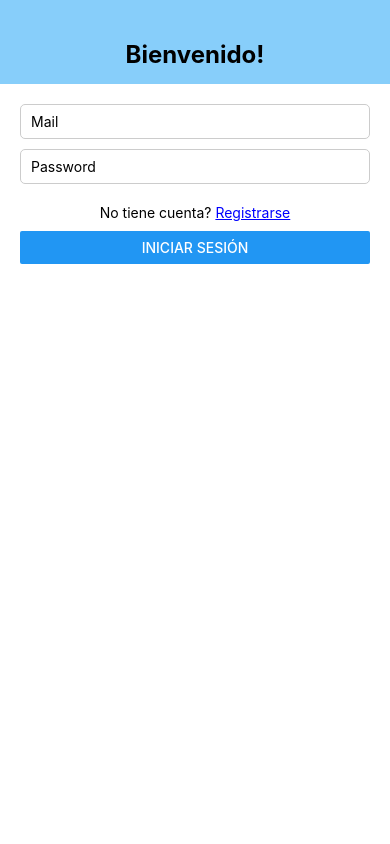
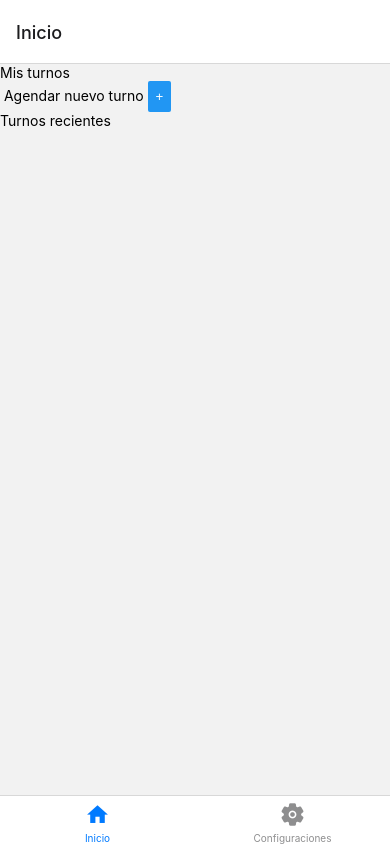
Before and after one commit to mateoBlencio/turneroPeluqueriaFront, a React Native app: screen /Inicio in a window 390 px wide. Both pictures are taken after a click on the button "INICIAR SESIÓN". Built offline with nearby package versions, Linux system fonts and the light colour scheme.

Commit message:
agregue pantallas home y setting, hice boceto de idea

```diff
--- a/App.js
+++ b/App.js
@@ -1,80 +1,7 @@
-import React, { useEffect, useState } from "react";
-import { StatusBar } from "expo-status-bar";
-import {
-  SafeAreaView,
-  View,
-  FlatList,
-  StyleSheet,
-  Text,
-  ScrollView,
-  TextInput,
-  Button,
-  TextBase,
-} from "react-native";
+import Login from "./auth/Login";
 
 export default function App() {
-  const [data, setData] = useState([]);
-  const [mail, setMail] = useState("");
-  const [password, setPassword] = useState("");
-
-  /*
-  useEffect(() => {
-    fetch("http://192.168.1.105:8080/roles")
-      .then((response) => response.json())
-      .then((json) => setData(json))
-      .catch((error) => console.error("Error fetching data:", error));
-  }, []);
-  */
-
-  const handleLogin = (email, pass) => {
-    alert(`Iniciando sesión con email: ${email} y contraseña: ${pass}`);
-  };
-
   return (
-    <SafeAreaView style={styles.container}>
-      <View style={styles.header}>
-        <Text style={styles.headerText}>Bienvenido!</Text>
-      </View>
-
-      <View style={styles.inputContainer}>
-        <TextInput style={styles.input} placeholder="Mail" value={mail} onChangeText={(text) => setMail(text)}/>
-        <TextInput style={styles.input} placeholder="Password" secureTextEntry={true} value={password} onChangeText={(text) => setPassword(text)}/>
-        <Text style={styles.textButtoms}>No tiene cuenta? <Text style={{textDecorationLine: 'underline',color: 'blue'}}>
-          Registrarse</Text></Text>
-        <Button title="Iniciar Sesión" onPress={() => handleLogin(mail, password)} />
-      </View>
-    </SafeAreaView>
+    <Login />
   );
 }
-
-const styles = StyleSheet.create({
-  container: {
-    flex: 1,
-    backgroundColor: "#fff",
-  },
-  header: {
-    backgroundColor: "#87CEFA",
-    paddingTop: 40,
-    paddingBottom: 15,
-    alignItems: "center",
-  },
-  headerText: {
-    fontSize: 24,
-    fontWeight: "bold",
-  },
-  inputContainer: {
-    padding: 20,
-  },
-  input: {
-    marginBottom: 10,
-    paddingHorizontal: 10,
-    paddingVertical: 8,
-    borderWidth: 1,
-    borderColor: "#ccc",
-    borderRadius: 5,
-  },
-  textButtoms: {
-    padding: 10,
-    textAlign: "center"
-  }
-});
--- /dev/null
+++ b/Navigation.js
@@ -0,0 +1,49 @@
+import React from "react";
+import { createBottomTabNavigator } from "@react-navigation/bottom-tabs";
+import { NavigationContainer } from "@react-navigation/native";
+
+// screens
+import HomeScreen from "./screens/HomeScreen";
+import Settings from "./screens/Settings";
+
+import MaterialCommunityIcons from 'react-native-vector-icons/MaterialCommunityIcons'
+import { Ionicons } from '@expo/vector-icons';
+
+
+const Tab = createBottomTabNavigator();
+
+function MyTabs () {
+    return (
+        <Tab.Navigator
+            initialRouteName="Inicio"
+        >
+            <Tab.Screen
+                name="Inicio"
+                component={HomeScreen}
+                options={{
+                    tabBarIcon: ({ color, size }) => (
+                        <MaterialCommunityIcons name="home" color={color} size={size} />
+                    )
+                }}
+            />
+            <Tab.Screen
+                name="Configuraciones"
+                component={Settings}
+                options={{
+                    tabBarIcon: ({ color, size }) => (
+                        <Ionicons name="settings" size={size} color={color} />
+                    )
+                }}
+            />
+        </Tab.Navigator>
+    )
+}
+
+
+export default function Navigator(){
+    return(
+        <NavigationContainer>
+            <MyTabs />
+        </NavigationContainer>
+    );
+}
--- /dev/null
+++ b/auth/Login.js
@@ -0,0 +1,89 @@
+import React, { useEffect, useState } from "react";
+import { StatusBar } from "expo-status-bar";
+import { useNavigation } from "@react-navigation/native";
+import {
+  SafeAreaView,
+  View,
+  StyleSheet,
+  Text,
+  TextInput,
+  Button,
+} from "react-native";
+import Navigator from "../Navigation";
+
+
+const Login = () => {
+    const [data, setData] = useState([]);
+    const [mail, setMail] = useState("");
+    const [password, setPassword] = useState("");
+    const [flag, setFlag] = useState(false);
+
+    /*
+    useEffect(() => {
+    fetch("http://192.168.1.105:8080/roles")
+        .then((response) => response.json())
+        .then((json) => setData(json))
+        .catch((error) => console.error("Error fetching data:", error));
+    }, []);
+    */
+
+    const handleLogin = (email, pass) => {
+        setFlag(true);
+    };
+
+    return(
+        <SafeAreaView style={styles.container}>
+            {!flag &&
+            <View>
+                <View style={styles.header}>
+                    <Text style={styles.headerText}>Bienvenido!</Text>
+                </View>
+
+                <View style={styles.inputContainer}>
+                    <TextInput style={styles.input} placeholder="Mail" value={mail} onChangeText={(text) => setMail(text)}/>
+                    <TextInput style={styles.input} placeholder="Password" secureTextEntry={true} value={password} onChangeText={(text) => setPassword(text)}/>
+                    <Text style={styles.textButtoms}>No tiene cuenta? <Text style={{textDecorationLine: 'underline',color: 'blue'}}>
+                    Registrarse</Text></Text>
+                    <Button title="Iniciar Sesión" onPress={() => handleLogin(mail, password)} />
+                </View>
+            </View>
+            }
+            {flag && <Navigator />}
+
+        </SafeAreaView>
+    )
+}
+
+const styles = StyleSheet.create({
+    container: {
+      flex: 1,
+      backgroundColor: "#fff",
+    },
+    header: {
+      backgroundColor: "#87CEFA",
+      paddingTop: 40,
+      paddingBottom: 15,
+      alignItems: "center",
+    },
+    headerText: {
+      fontSize: 24,
+      fontWeight: "bold",
+    },
+    inputContainer: {
+      padding: 20,
+    },
+    input: {
+      marginBottom: 10,
+      paddingHorizontal: 10,
+      paddingVertical: 8,
+      borderWidth: 1,
+      borderColor: "#ccc",
+      borderRadius: 5,
+    },
+    textButtoms: {
+      padding: 10,
+      textAlign: "center"
+    }
+});
+
+export default Login;
--- a/package.json
+++ b/package.json
@@ -9,10 +9,14 @@
     "web": "expo start --web"
   },
   "dependencies": {
+    "@react-navigation/bottom-tabs": "^6.5.12",
+    "@react-navigation/native": "^6.1.10",
     "expo": "~50.0.7",
     "expo-status-bar": "~1.11.1",
     "react": "18.2.0",
-    "react-native": "0.73.4"
+    "react-native": "0.73.4",
+    "react-native-safe-area-context": "^4.9.0",
+    "react-native-screens": "^3.29.0"
   },
   "devDependencies": {
     "@babel/core": "^7.20.0"
--- /dev/null
+++ b/screens/HomeScreen.js
@@ -0,0 +1,33 @@
+import React from "react";
+import { View, Text, Button } from "react-native";
+import { useEffect, useState } from "react";
+
+const HomeScreen = () => {
+  const [flag, setFlag] = useState(false);
+
+  const handleSubmit = () => {
+    setFlag(!flag);
+  };
+
+  return (
+    <View>
+      <Text>Mis turnos</Text>
+      <View>
+
+        {!flag &&
+        <Text> Agendar nuevo turno <Button title="+" onPress={() => setFlag(!flag)} /> </Text>
+        }
+        {flag && (
+          <View>
+            <Text> Agendar nuevo turno <Button title="-" onPress={() => setFlag(!flag)} /> </Text>
+            <Text>Calendario: </Text>
+            <Text>Hora: </Text>
+          </View>
+        )}
+      </View>
+      <Text>Turnos recientes</Text>
+    </View>
+  );
+};
+
+export default HomeScreen;
--- /dev/null
+++ b/screens/Settings.js
@@ -0,0 +1,12 @@
+import React from "react";
+import {View, Text} from 'react-native';
+
+const Settings = () => {
+    return(
+        <View>
+            <Text>Settings Screen</Text>
+        </View>
+    )
+}
+
+export default Settings;
```
Also changed, not shown: screens/StackScreen.js (added, +12 -0 lines), 1 other file (tests, documents, lock files or other folders).
